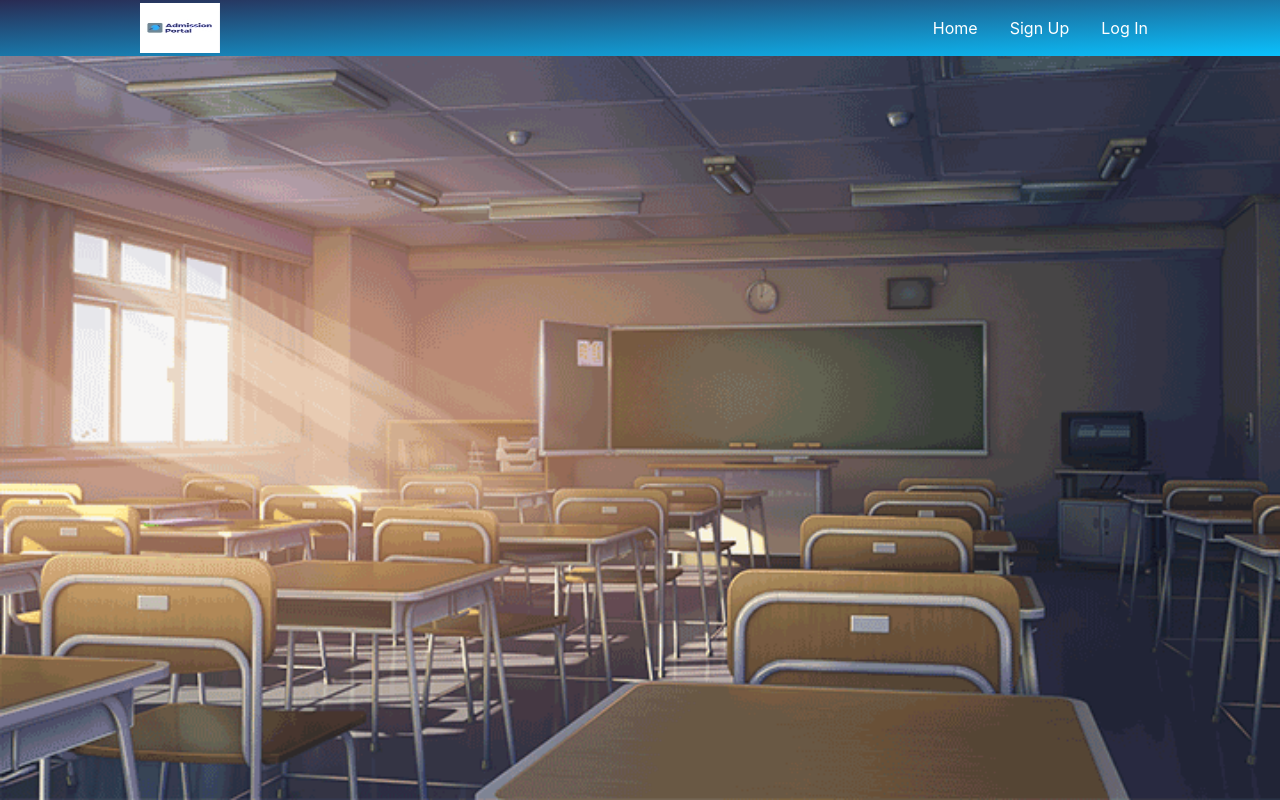
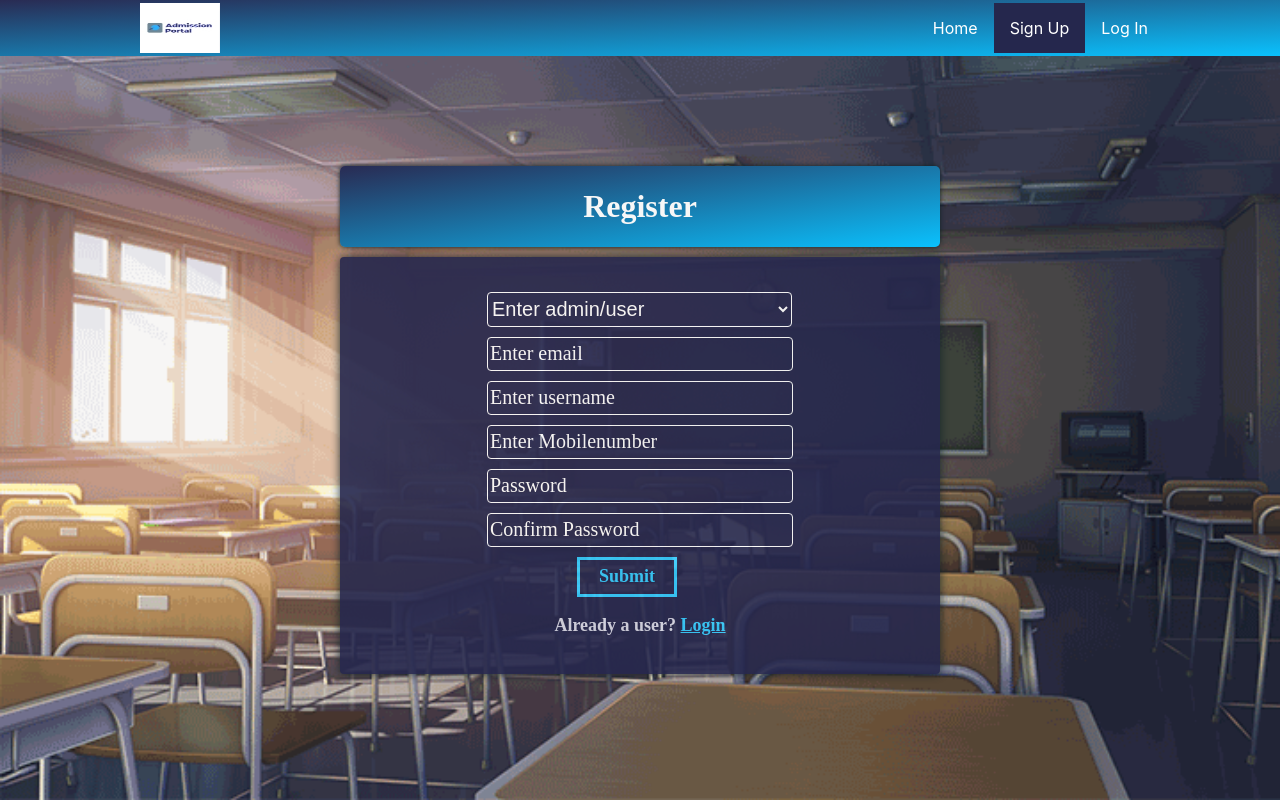
Before and after one commit to B1JR38/Project-sample, a React (Create React App) app: page /user/signup in a window 1280 px wide. Before the commit this address had no page. Built offline with nearby package versions, Linux system fonts and the light colour scheme.

Commit message:
new updates

```diff
--- a/package.json
+++ b/package.json
@@ -16,7 +16,7 @@
     "web-vitals": "^2.1.4"
   },
   "scripts": {
-    "start": "react-scripts start",
+    "start": "SET PORT=8080 && react-scripts start",
     "build": "react-scripts build",
     "test": "react-scripts test",
     "eject": "react-scripts eject"
--- a/src/App.js
+++ b/src/App.js
@@ -1,5 +1,5 @@
 import { BrowserRouter as Router, Route, Routes } from 'react-router-dom';
-import Signup from './components/signup/Signup';
+import Signup from './components/user/signup/Signup';
 import Login from './components/login/Login';
 import './App.css';
 import Navbar from './components/navbar/Navbar';
@@ -13,7 +13,7 @@ function App() {
         <div className="App">
           <Routes>
             <Route path='/' element={<Home/>} />
-            <Route path='/signup' element={<Signup/>} />
+            <Route path='/user/signup' element={<Signup/>} />
             <Route path='/login' element={<Login/>} />
           </Routes>
         </div>
--- a/src/components/signup/Signup.js
+++ b/src/components/admin/signup/Signup.js
@@ -1,22 +1,19 @@
 import React,{useState} from 'react';
-//import {Component} from 'react';
 import { Link } from 'react-router-dom';
 import Button from '../web components/buttons/Button';
 import './signup.css';
 
 const Signup = () => {
-
     const[validation,setValidation]=useState("")
+    // const[userstate,setusersate]=usestate("");
     const[valuee,setValue]=useState({
         select:"",
         email:"",
-        username:"",
+        //username:"",
         mobileNumber:"",
         password:"",
         confirmPassword:"",
     })
-
-
     const assignValues=(event)=>{
         const name=event.target.name
         const value=event.target.value
@@ -25,7 +22,6 @@ const Signup = () => {
             [name]:value
         })
     }
-
     const confPassword=event=>{
         const name=event.target.name
         const value=event.target.value
@@ -33,11 +29,27 @@ const Signup = () => {
             ...valuee,
             [name]:value
         })
+
         if(valuee.password!==valuee.confirmPassword){
             setValidation("Password and Confirm Password not matched");
-            }
+        }
+    }
 
-    }
+    let users=[];
+    const submitting = (event)=>{
+    let state={
+            select:valuee.select,
+            email:valuee.email,
+            //username:valuee.username,
+            mobileNumber:valuee.mobileNumber,
+            password:valuee.password,
+            confirmPassword:valuee.confirmPassword
+        }
+    users.push(state);
+    console.log(state);
+    localStorage.setItem('usersdata',JSON.stringify(users));
+    event.preventDefault();
+  }
 
   return (
     <div className="main-container">
@@ -47,22 +59,23 @@ const Signup = () => {
             </div>
             <div className="form-span"></div>
             <div className="form-input-container">
-            <form>
-                <select className='select' id="admin/user" name='select' defaultValue="" value={valuee.select} onChange={assignValues}>
+            <form onSubmit={submitting}>
+                <select className='select' name="select" id="admin/user" defaultValue="" onChange={assignValues}>
                     <option className='placeHolder' hidden value="">Enter admin/user</option>
-                    <option value="Admin">Admin</option>
-                    <option value="User">User</option>
+                    <option name="select" value="Admin" >Admin</option>
+                    <option name="select" value="User">User</option>
                 </select><br />
                 <input type="email" name="email" id="email" placeholder="Enter email" value={valuee.email} onChange={assignValues}></input><br />
-                <input type="text" id="username" name="username" placeholder="Enter username" value={valuee.username} onChange={assignValues}></input><br />
-                <input type="tel" name="mobileNumber" id="mobileNumber" pattern="[0-9]{3}" placeholder="Enter Mobilenumber" value={valuee.mobileNumber} onChange={assignValues}></input><br />
+                {/* <input type="text" id="username" name="username" placeholder="Enter username" value={valuee.username} onChange={assignValues}></input><br /> */}
+                <input type="text" name="mobileNumber" id="mobileNumber"  placeholder="Enter Mobilenumber" value={valuee.mobileNumber} onChange={assignValues}></input><br />
                 <input type="password" name="password" id="password" placeholder="Password" value={valuee.password} onChange={assignValues}></input><br />
                 <input type="password" name="confirmPassword" id="confirmPassword" placeholder="Confirm Password" value={valuee.confirmPassword} onChange={confPassword}></input><br />
                 {valuee.password!==valuee.confirmPassword && <span className='pwd-validation'>{validation}</span>}
-               <div className="form-btn">
-                    <Button BtnName={"Submit"}  />
-               </div>
+                <div className="form-btn">
+                    <Button className="button" BtnName={"Submit"} value="submit" />
+                </div>
             </form>
+            {/* <Button BtnName={"Submit"} state={state} /> */}
             <footer className='footer'>
                 <p>Already a user? <Link to='/login' className='link'>Login</Link></p>
             </footer>
--- a/src/components/signup/signup.css
+++ b/src/components/admin/signup/signup.css
@@ -84,6 +84,11 @@ input{
     padding-left: 90px;
 }
 
+.form-btn{
+    padding-left: 90px;
+}
+
+
 .pwd-validation{
     color: red;
 }
--- a/src/components/login/Login.js
+++ b/src/components/login/Login.js
@@ -21,7 +21,7 @@ const Signup = () => {
                 </div>
             </form>
             <footer className='footer'>
-                <p>Not a user? <Link to='/signup' className='link'>Sign up</Link></p>
+                <p>Not a user? <Link to='/user/signup' className='link'>Sign up</Link></p>
             </footer>
             </div>
         </div>
--- a/src/components/navbar/Navbar.jsx
+++ b/src/components/navbar/Navbar.jsx
@@ -24,7 +24,7 @@ const Navbar = () => {
           <NavLink to='/' activeStyle>
             Home
           </NavLink>
-          <NavLink to='/signup' activeStyle>
+          <NavLink to='/user/signup' activeStyle>
             Sign Up
           </NavLink>
           <NavLink to='/login' activeStyle>
--- /dev/null
+++ b/src/components/user/signup/Signup.js
@@ -0,0 +1,88 @@
+import React,{useState} from 'react';
+import { Link } from 'react-router-dom';
+import Button from '../../web components/buttons/Button';
+import './signup.css';
+
+const Signup = () => {
+    const[validation,setValidation]=useState("")
+    // const[userstate,setusersate]=usestate("");
+    const[valuee,setValue]=useState({
+        select:"",
+        email:"",
+        username:"",
+        mobileNumber:"",
+        password:"",
+        confirmPassword:"",
+    })
+    const assignValues=(event)=>{
+        const name=event.target.name
+        const value=event.target.value
+        setValue({
+            ...valuee,
+            [name]:value
+        })
+    }
+    const confPassword=event=>{
+        const name=event.target.name
+        const value=event.target.value
+        setValue({
+            ...valuee,
+            [name]:value
+        })
+
+        if(valuee.password!==valuee.confirmPassword){
+            setValidation("Password and Confirm Password not matched");
+        }
+    }
+
+    let users=[];
+    const submitting = (event)=>{
+    let state={
+            select:valuee.select,
+            email:valuee.email,
+            username:valuee.username,
+            mobileNumber:valuee.mobileNumber,
+            password:valuee.password,
+            confirmPassword:valuee.confirmPassword
+        }
+    users.push(state);
+    console.log(state);
+    localStorage.setItem('usersdata',JSON.stringify(users));
+    event.preventDefault();
+  }
+
+  return (
+    <div className="main-container">
+        <div className='signup-container'>
+            <div className="form-header">
+                <h1>Register</h1>
+            </div>
+            <div className="form-span"></div>
+            <div className="form-input-container">
+            <form onSubmit={submitting}>
+                <select className='select' name="select" id="admin/user" defaultValue="" onChange={assignValues}>
+                    <option className='placeHolder' hidden value="">Enter admin/user</option>
+                    <option name="select" value="Admin" >Admin</option>
+                    <option name="select" value="User">User</option>
+                </select><br />
+                <input type="email" name="email" id="email" placeholder="Enter email" value={valuee.email} onChange={assignValues}></input><br />
+                <input type="text" id="username" name="username" placeholder="Enter username" value={valuee.username} onChange={assignValues}></input><br />
+                <input type="text" name="mobileNumber" id="mobileNumber"  placeholder="Enter Mobilenumber" value={valuee.mobileNumber} onChange={assignValues}></input><br />
+                <input type="password" name="password" id="password" placeholder="Password" value={valuee.password} onChange={assignValues}></input><br />
+                <input type="password" name="confirmPassword" id="confirmPassword" placeholder="Confirm Password" value={valuee.confirmPassword} onChange={confPassword}></input><br />
+                {valuee.password!==valuee.confirmPassword && <span className='pwd-validation'>{validation}</span>}
+                <div className="form-btn">
+                    <Button className="button" BtnName={"Submit"} value="submit" />
+                </div>
+            </form>
+            {/* <Button BtnName={"Submit"} state={state} /> */}
+            <footer className='footer'>
+                <p>Already a user? <Link to='/login' className='link'>Login</Link></p>
+            </footer>
+            </div>
+        </div>
+    </div>
+  );
+};
+
+export default Signup;
--- /dev/null
+++ b/src/components/user/signup/signup.css
@@ -0,0 +1,94 @@
+.form-header{
+    display: flex;
+    font-family: Montserrat,serif;
+    align-items: center;
+    justify-content: center;
+    background-image: linear-gradient(to bottom right, #292b53, rgb(10, 193, 253));
+    color: #f7f7f7;
+    border-radius: 5px;
+    padding: 40px;
+    height: 0.25px;
+    box-shadow:0px 0px 5px 0px #102325;
+}
+
+.form-span{
+    padding-top: 10px;
+}
+
+.form-input-container{
+    display: flex;
+    width:650px;
+    flex-direction: column;
+    justify-content: center;
+    align-items: center;
+    padding-top: 25px;
+    padding-bottom: 20px;
+    background-color: #25274d;
+    border-radius: 4px;
+    opacity: 0.9;
+    box-shadow:0px 0px 10px 0px #102325;
+}
+
+.select{
+    font-size:20px;
+    float:left;
+    color: #feffff;
+    background-color: #25274d;
+    width:305px;
+    height: 35px;
+    margin-bottom:10px;
+    border:1px solid #feffff;
+    border-radius:4px;
+  }
+
+.placeHolder{
+    color: #feffff;
+    font-family: Montserrat,serif;
+}
+
+input{
+  font-size:20px;
+  float:left;
+  color: #feffff;
+  background-color: #25274d;
+  width:300px;
+  height: 30px;
+  margin-bottom:10px;
+  border:1px solid #feffff;
+  border-radius:4px;
+}
+
+::placeholder {
+    color: #feffff;
+    font-family: Montserrat,serif; /* Firefox */
+  }
+
+  :-ms-input-placeholder { /* Internet Explorer 10-11 */
+   color: #feffff;
+  }
+
+  ::-ms-input-placeholder { /* Microsoft Edge */
+   color: #feffff;
+  }
+
+.link{
+    color: #3cf;
+}
+
+.link:hover{
+    color: #11b63a;
+    font-size:120%;
+}
+
+.form-btn{
+    padding-left: 90px;
+}
+
+.form-btn{
+    padding-left: 90px;
+}
+
+
+.pwd-validation{
+    color: red;
+}
```
